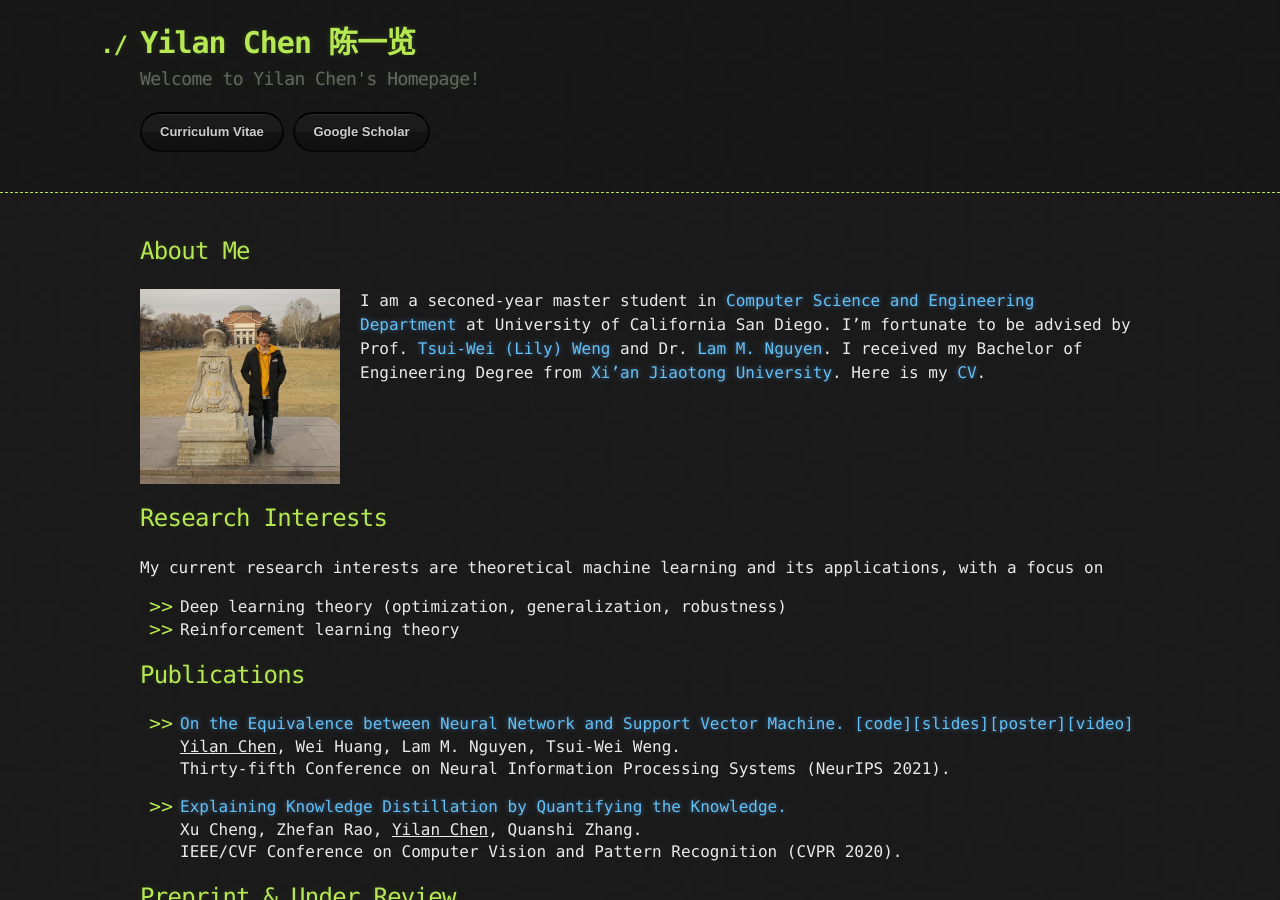
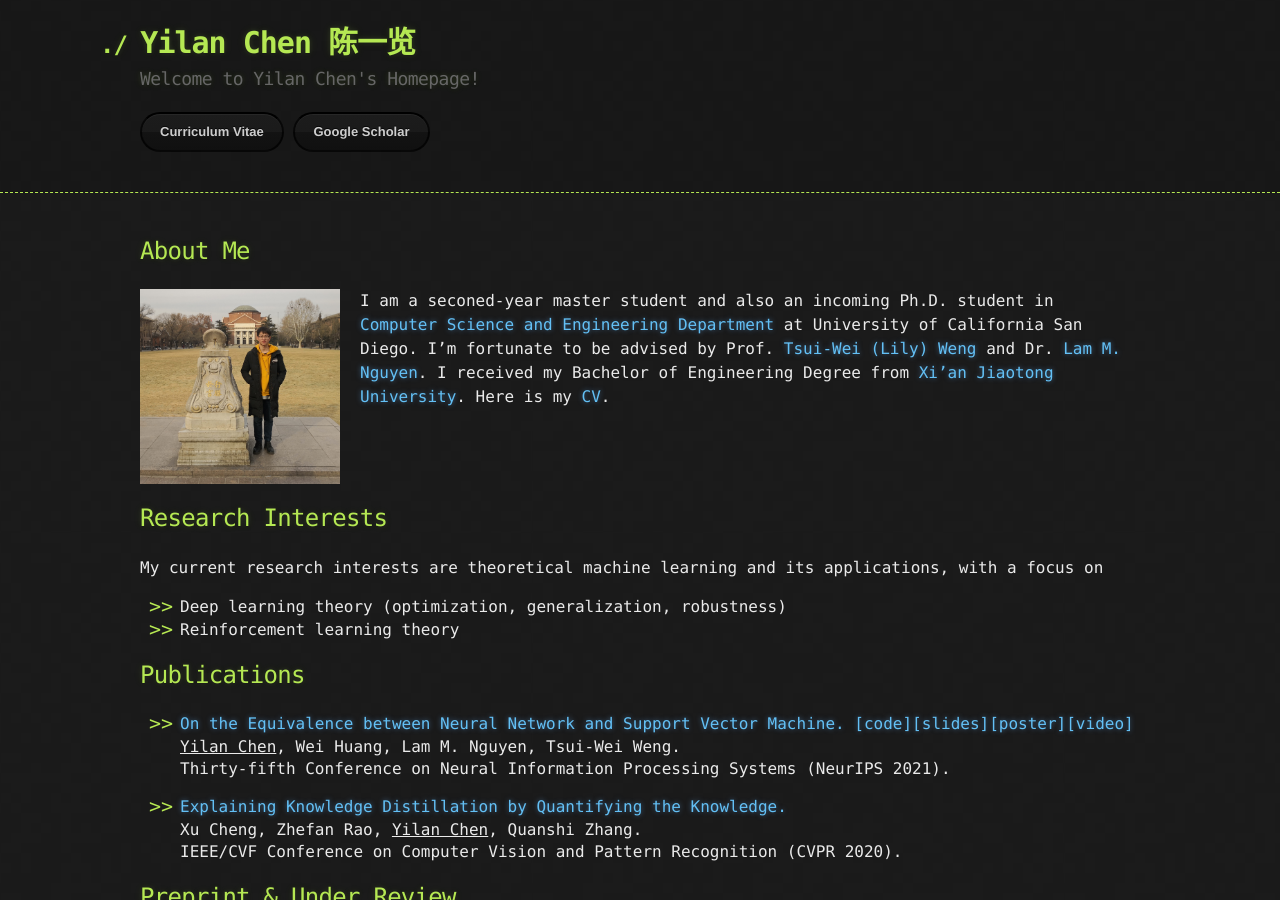
Before and after one commit to yilanchen6/yilanchen6.github.io, a Jekyll site: the page built from index.md, in a window 1280 px wide and 900 px high. Built offline with Jekyll 4.4.1, drawn with Linux system fonts in a browser that asks for light colours.

Commit message:
Update index.md

```diff
--- a/index.md
+++ b/index.md
@@ -16,7 +16,7 @@ https://david-abel.github.io/index.html -->
 </figure> -->
 
 <img src="/images/chenyilan.jpg" align="left" width="200px" style="margin-right:20px" alt="Yilan's picture" title="2019 at Beijing."/>
-I am a seconed-year master student in [Computer Science and Engineering Department](https://cse.ucsd.edu/) at University of California San Diego. I'm fortunate to be advised by Prof. [Tsui-Wei (Lily) Weng](https://lilyweng.github.io/) and Dr. [Lam M. Nguyen](https://lamnguyen-mltd.github.io/).
+I am a seconed-year master student and also an incoming Ph.D. student in [Computer Science and Engineering Department](https://cse.ucsd.edu/) at University of California San Diego. I'm fortunate to be advised by Prof. [Tsui-Wei (Lily) Weng](https://lilyweng.github.io/) and Dr. [Lam M. Nguyen](https://lamnguyen-mltd.github.io/).
 <!-- Before that, I spent some time as a research intern at [University of Technology Sydney](https://www.uts.edu.au/), advised by Prof. [Richard Xu](https://www.uts.edu.au/staff/yida.xu) and [Shanghai Jiao Tong University](http://en.sjtu.edu.cn/), advised by Prof. [Quanshi Zhang](http://qszhang.com/).  -->
 I received my Bachelor of Engineering Degree from [Xi'an Jiaotong University](http://en.xjtu.edu.cn/).
 Here is my [CV](/files/CV_Yilan_Chen.pdf).
```
